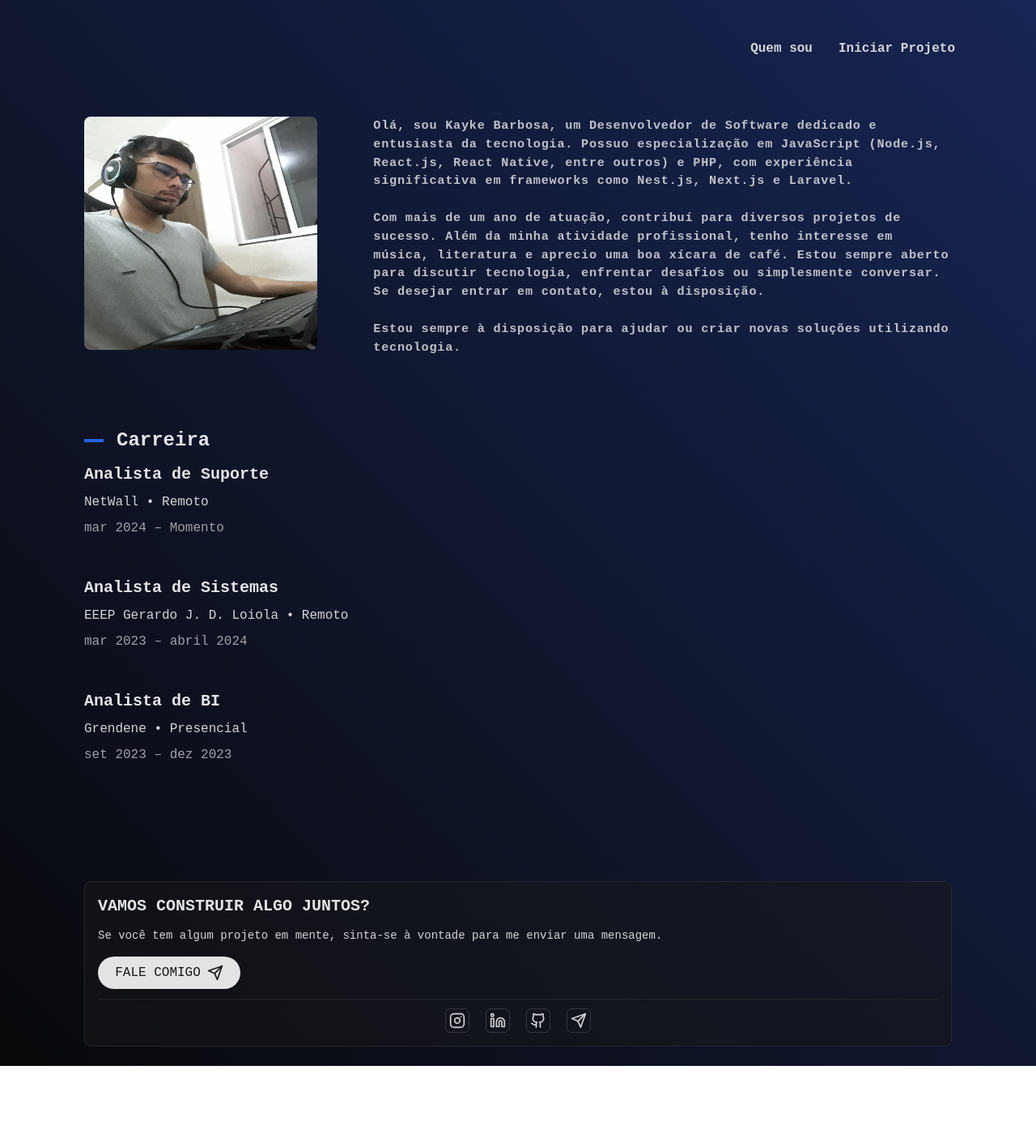
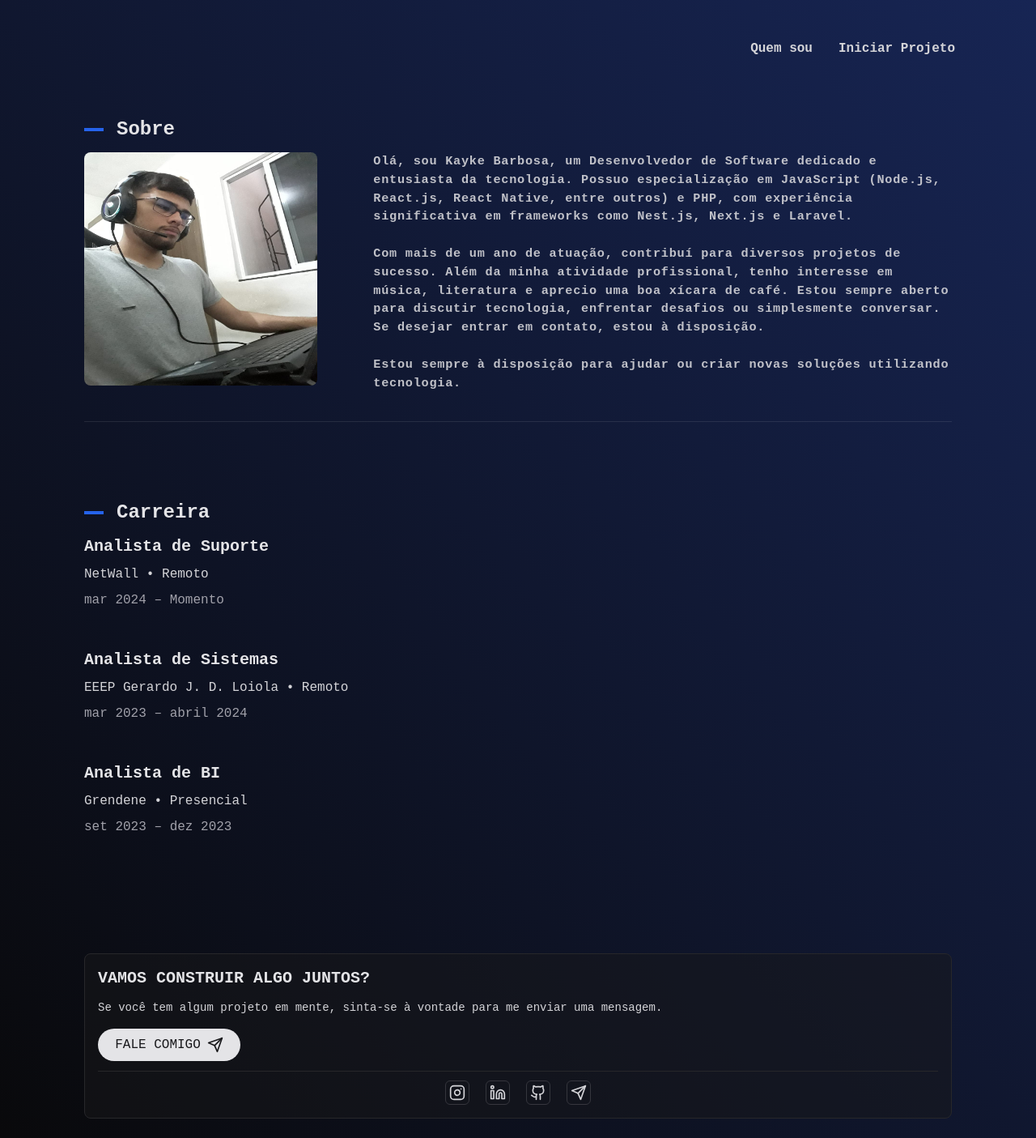
Before and after one commit to kaykeeb3/kayke_dev, a React (Vite) app: page /about in a window 1280 px wide. Shown: the whole page at 81% size. Before the commit the page ends 1316 px from the top, so only its background shows below. Built offline with nearby package versions, Linux system fonts and the light colour scheme; the HTML template or start-up script is replaced by a standard one.

Commit message:
feat: add new styles

```diff
--- a/src/pages/About/about.tsx
+++ b/src/pages/About/about.tsx
@@ -10,12 +10,21 @@ function About() {
   return (
     <CenteredLayout>
       <Header />
+
       <motion.div
         initial={{ opacity: 0 }}
         animate={{ opacity: 1 }}
         transition={{ duration: 0.5 }}
         className="flex items-center justify-center flex-col p-6"
       >
+        <motion.div
+          initial={{ opacity: 0, y: -20 }}
+          animate={{ opacity: 1, y: 0 }}
+          transition={{ delay: 0.5, duration: 0.5 }}
+          className="w-full float-start"
+        >
+          <TitleComponent title="Sobre" />
+        </motion.div>
         <motion.div
           initial={{ opacity: 0, y: -20 }}
           animate={{ opacity: 1, y: 0 }}
@@ -61,13 +70,25 @@ function About() {
           initial={{ opacity: 0, y: 20 }}
           animate={{ opacity: 1, y: 0 }}
           transition={{ delay: 1, duration: 0.5 }}
+          className="h-[1px] w-full bg-zinc-200/10 mt-11 xl:flex md:hidden sm:hidden max-w-[600px]:flex"
+        />
+        <motion.div
+          initial={{ opacity: 0, y: 20 }}
+          animate={{ opacity: 1, y: 0 }}
+          transition={{ delay: 1.5, duration: 0.5 }}
           className="h-[75vh] w-full mt-16 sm:mt-24"
         >
-          <TitleComponent title="Carreira" />
           <motion.div
             initial={{ opacity: 0 }}
             animate={{ opacity: 1 }}
-            transition={{ delay: 1.5, duration: 0.5 }}
+            transition={{ delay: 2, duration: 0.5 }}
+          >
+            <TitleComponent title="Carreira" />
+          </motion.div>
+          <motion.div
+            initial={{ opacity: 0 }}
+            animate={{ opacity: 1 }}
+            transition={{ delay: 2.5, duration: 0.5 }}
             className="h-[40vh] grid gap-8"
           >
             <JobItem
--- a/src/pages/Home/home.tsx
+++ b/src/pages/Home/home.tsx
@@ -131,7 +131,7 @@ function Home() {
                       whileTap={{ scale: 0.9 }}
                       className="w-8 h-8 text-zinc-200 animate-bounce"
                     >
-                      <ArrowDown />
+                      <ArrowDown className="animate-bounce" />
                     </motion.span>
                   </Link>
                 </motion.div>
```
